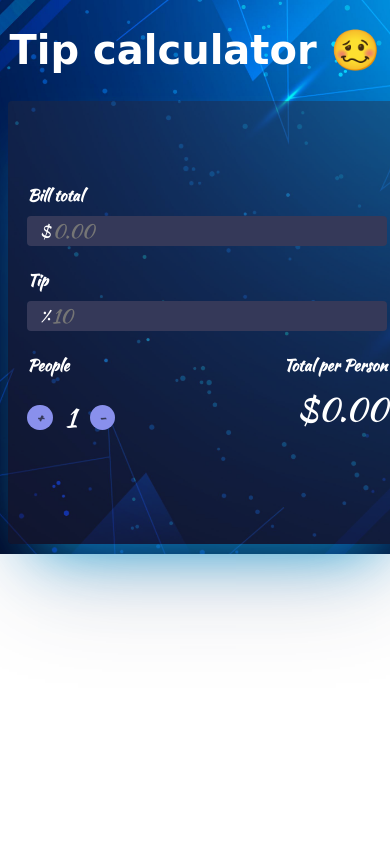
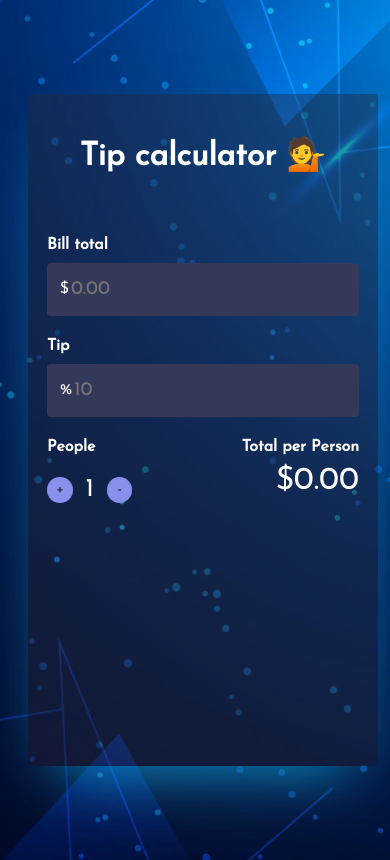
Before and after one commit to Iamsidar07/calculate-tip, a plain HTML site: page index.html in a window 390 px wide. Drawn offline with Linux system fonts and the light colour scheme; a web font is replaced by a local one.

Commit message:
try to make responsive

```diff
--- a/index.html
+++ b/index.html
@@ -14,9 +14,9 @@
     <title>Tip Calculator</title>
   </head>
   <body>
-    <h1 class="logo">Tip calculator 🥴</h1>
+
     <div class="wrapper">
-
+        <h1 class="logo">Tip calculator 💁</h1>
       <div class="container" id="topContainer">
         <div class="title">Bill total</div>
         <div class="inputContainer">
--- a/style.css
+++ b/style.css
@@ -1,32 +1,37 @@
-@import url('https://fonts.googleapis.com/css2?family=Teko&display=swap');
-@import url('https://fonts.googleapis.com/css2?family=Kaushan+Script&family=Rubik+Vinyl&display=swap');
+
+@import url('https://fonts.googleapis.com/css2?family=Josefin+Sans&display=swap');
 * {
- font-family: 'Kaushan Script', cursive;
+ font-family: 'Josefin Sans', sans-serif;
   color: white;
 }
 
 body {
+  width: 100%;
+  height: 100vh;
   background: url("bg.jpg");
   background-position: center;
   background-repeat: no-repeat;
   background-size: cover;
+  overflow-x: hidden;
+  display: flex;
+  justify-content: center;
+  align-items: center;
 }
 .logo{
   text-align: center;
-  font-family: 'Rubik Vinyl', cursive;
-  font-size: 2.5rem;
+  font-size: 2rem;
 
 }
 .wrapper {
-  height: 405px;
-  width: 360px;
-  color: white;
-  background: #2726396b;
-  border-radius: 4px;
-  padding: 1.2rem;
-  margin: 10px auto;
-  box-shadow: rgba(50, 50, 93, 0.25) 0px 50px 100px -20px, #00b3f3 0px 30px 60px -30px;
-
+    height: 75vh;
+    width: 80%;
+  max-width: 360px;
+    color: white;
+    background: #2726396b;
+    border-radius: 4px;
+    padding: 1.2rem;
+    margin: 10px auto;
+    box-shadow: rgb(50 50 93 / 25%) 0px 50px 100px -20px, #00b3f3 0px 30px 60px -30px;
 }
 
 #topContainer {
@@ -45,7 +50,7 @@ body {
 .inputContainer {
   background: #353959;
   border-radius: 4px;
-  padding: 0 0.8rem;
+  padding: 1rem 0.8rem;
   display: flex;
   align-items: center;
 }
```
